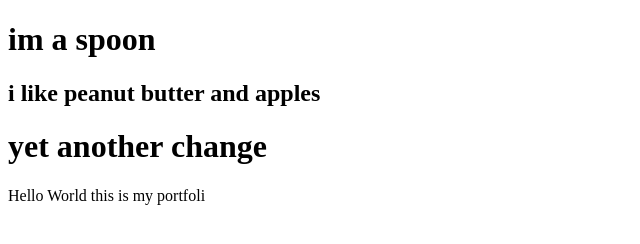
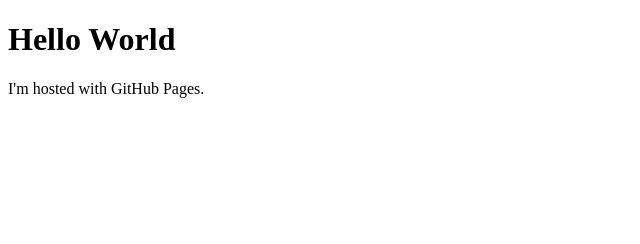
Before and after one commit to josh-best/josh-best-old-portfolio, a plain HTML site: page Index.html in a window 1280 px wide. Shown: the whole page, without its empty margins (0-640 px from the left). Drawn offline with Linux system fonts and the light colour scheme.

Commit message:
copied from git

```diff
--- a/Index.html
+++ b/Index.html
@@ -1,14 +1,7 @@
 <!DOCTYPE html>
 <html>
-<head>
-	<title>My Portfolio</title>
-</head>
 <body>
-	<h1>im a spoon</h1>
-	<h2>i like peanut butter and apples</h2>
-	<h1>yet another change</h1>
-	<p>
-		Hello World this is my portfoli
-	</p>
+<h1>Hello World</h1>
+<p>I'm hosted with GitHub Pages.</p>
 </body>
 </html>
```
